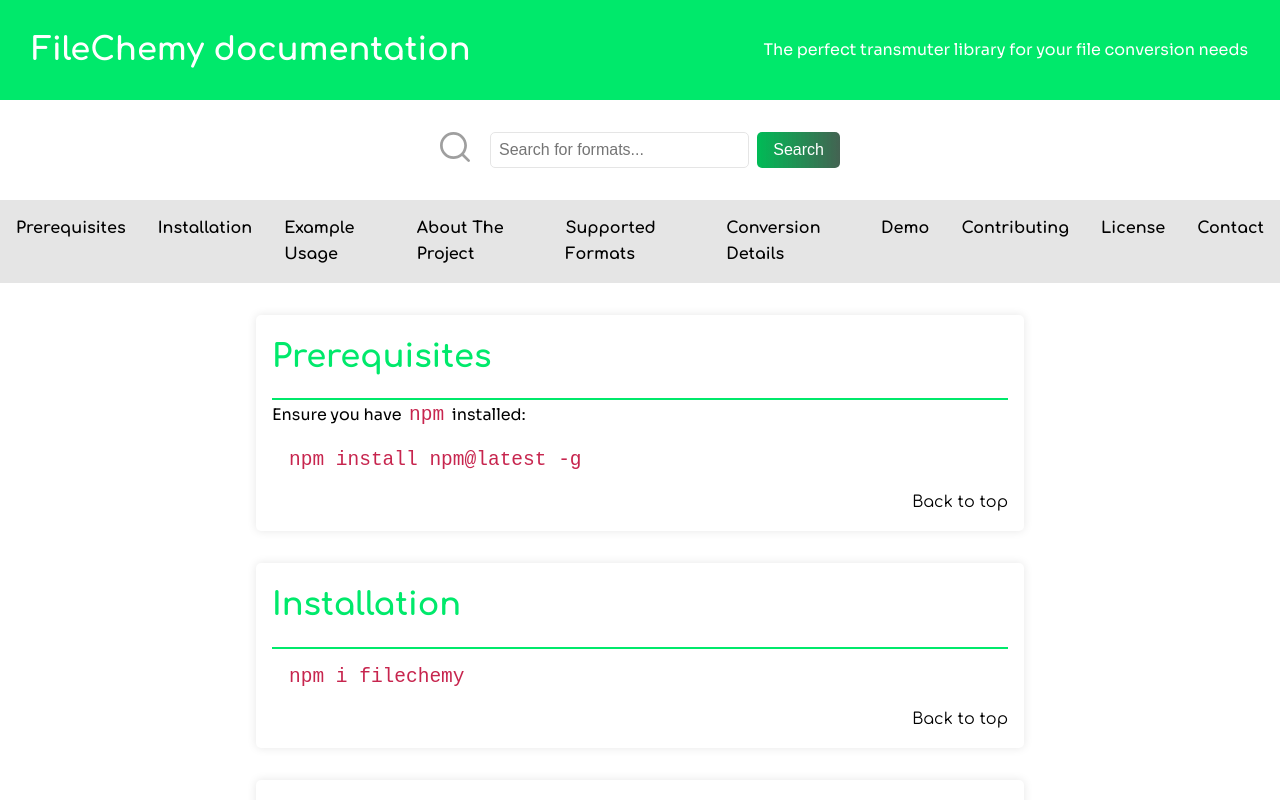
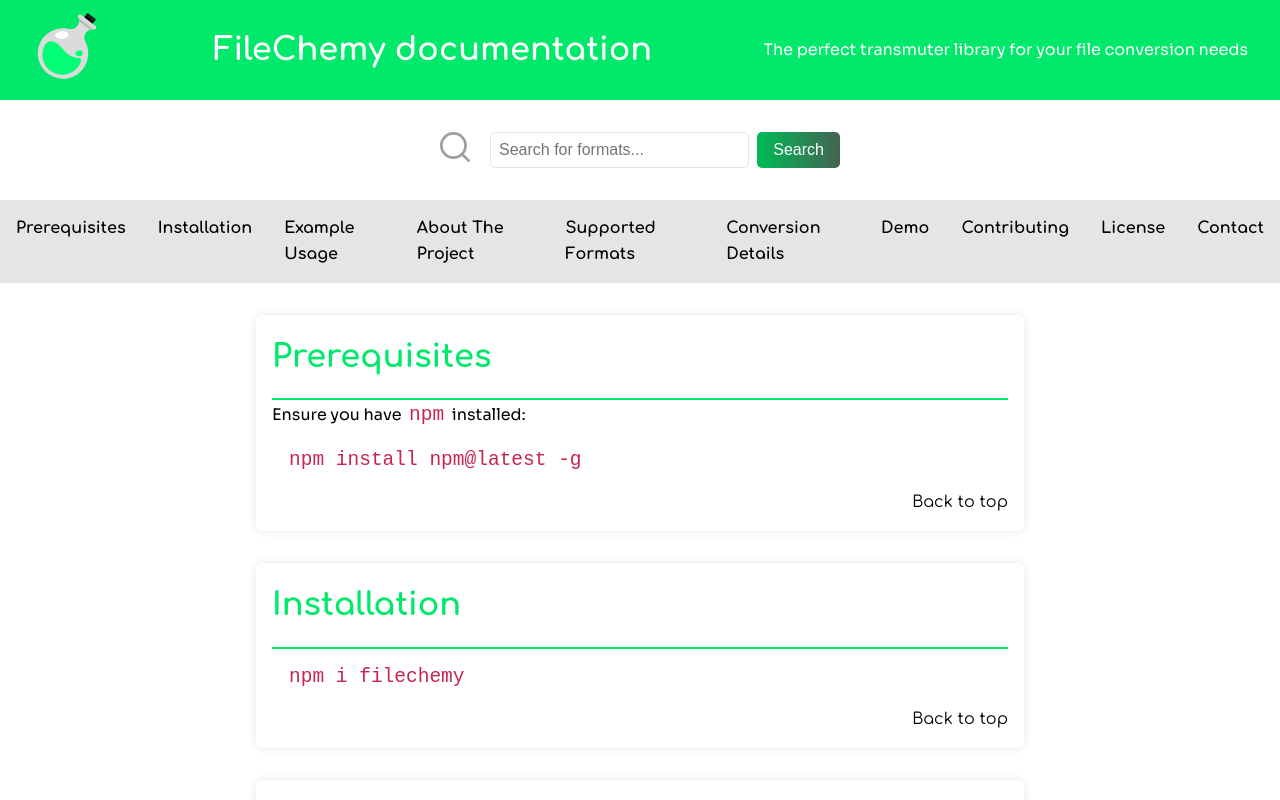
Before and after one commit to TomGOURDY/filechemy-doc, a Next.js app: page /documentation in a window 1280 px wide. Shown: the top 800 px of the page. Built offline with nearby package versions, Linux system fonts and the light colour scheme.

Commit message:
fixed links and routing

```diff
--- a/app/documentation/page.js
+++ b/app/documentation/page.js
@@ -35,7 +35,19 @@
     return (
         <body id='doc'>
             <header>
+                <a
+                href="/"
+                rel="noopener noreferrer">
+                    <Image
+                    src="/logosimple.svg"
+                    alt="Filechemy Logo"
+                    width={70}
+                    height={70}
+                    priority
+                    />
+                </a>
                 <h1>FileChemy documentation</h1>
+
                 <p className="tagline">The perfect transmuter library for your file conversion needs</p>
                 </header>
 
```
Also changed, not shown: app/page.js (+5 -5 lines).
